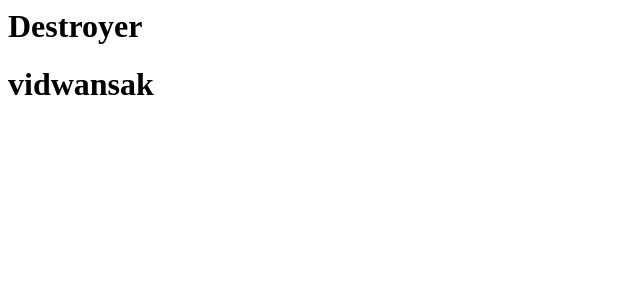
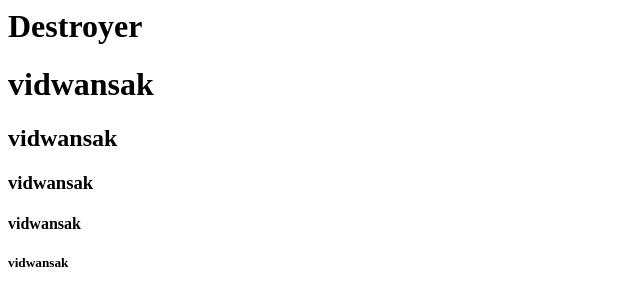
Before and after one commit to chanchanmon/projectA1, a plain HTML site: page index.html in a window 1280 px wide. Shown: the whole page, without its empty margins (0-640 px from the left). Drawn offline with Linux system fonts and the light colour scheme.

Commit message:
Update index.html

```diff
--- a/index.html
+++ b/index.html
@@ -5,6 +5,12 @@
 <body>
 <h1>Destroyer</h1>
 <h1>vidwansak</h1>
+  <h2>vidwansak</h2>
+  <h3>vidwansak</h3>
+  <h4>vidwansak</h4>
+  <h5>vidwansak</h5>
+
+
 </body>
 
 </html>
```
